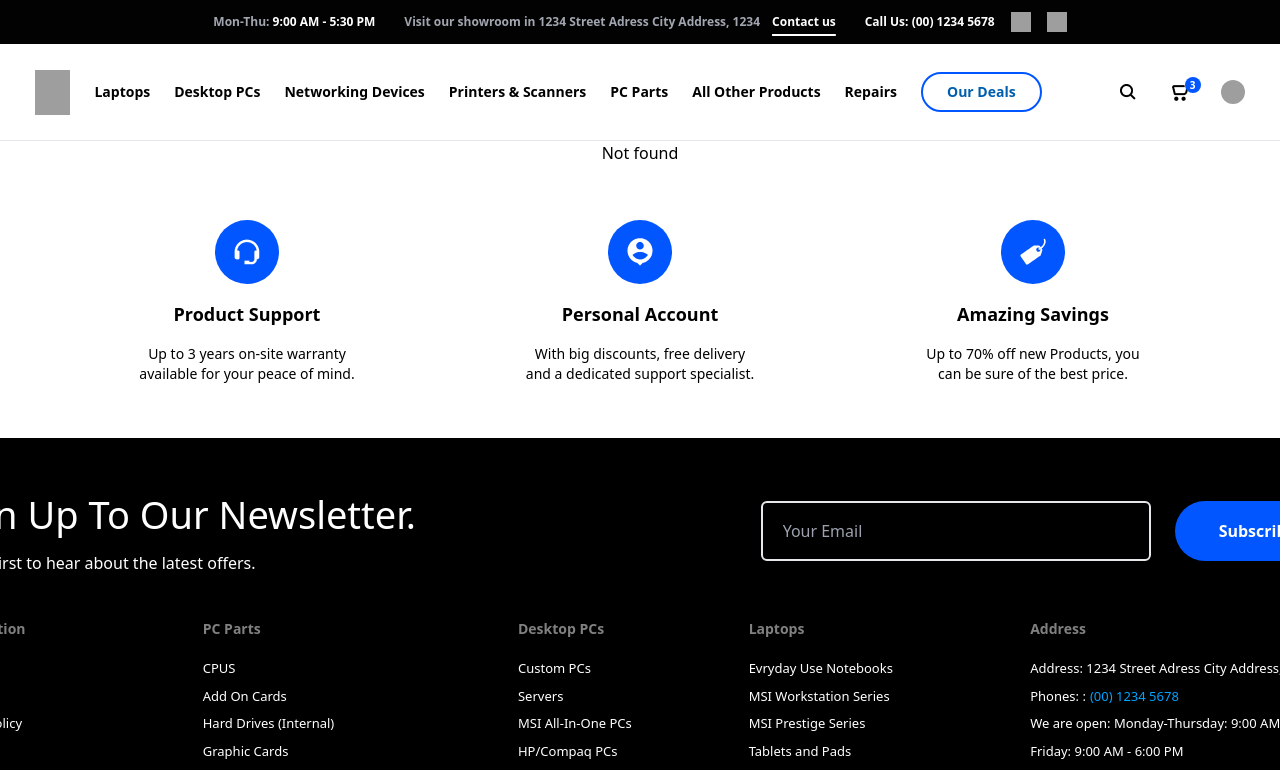
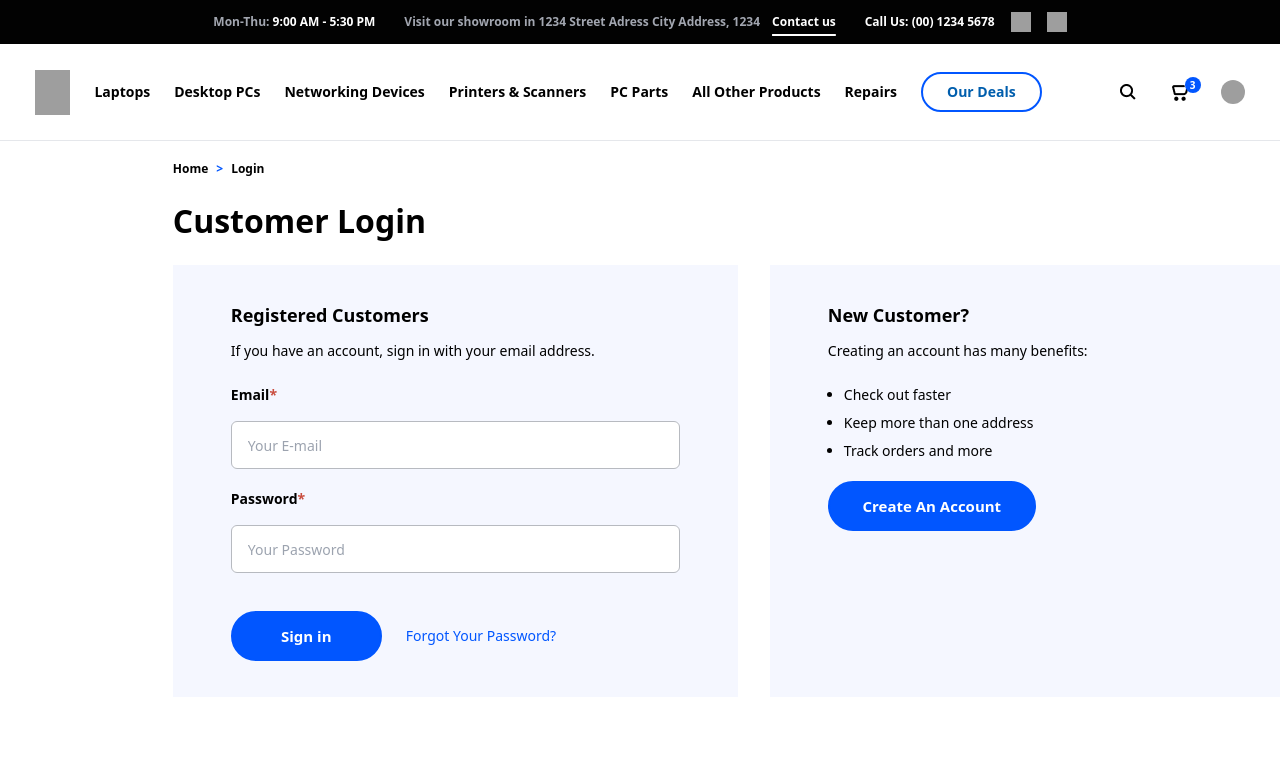
Before and after one commit to whiterabbitTab/tech_store_fst, a React (Vite) app: page /login in a window 1280 px wide. Shown: the top 770 px of the page. Built offline with nearby package versions, Linux system fonts and the light colour scheme; data requests are answered from the project's data file; grey boxes are pictures that could not be loaded.

Commit message:
add registration and login pages

```diff
--- a/src/App.tsx
+++ b/src/App.tsx
@@ -6,6 +6,7 @@ import { ProductLayout } from "./layouts/ProductLayout"
 import { NotFound } from "./components/NotFound/NotFound"
 import { Basket } from "./components/Basket/Basket"
 import { Contact } from "./pages/Contact/Contact"
+import { Auth } from "./pages/Auth/Auth"
 
 export const App = () => {
 
@@ -15,6 +16,7 @@ export const App = () => {
         <Route index element={<Home />} />
         <Route path="/basket" element={<Basket />} />
         <Route path="/contact" element={<Contact />} />
+        <Route path="/login" element={<Auth />} />
         <Route path="/product/*" element={<ProductLayout />}>
           <Route path=":id/*" element={<ProductPage />} />
         </Route>
--- /dev/null
+++ b/src/constants/auth.constants.tsx
@@ -0,0 +1,38 @@
+export const inputValues = [
+  {
+    type: 'email',
+    label: <label htmlFor='email'>Your Email<span>*</span></label>,
+    placeholder: 'Your Email',
+    name: 'email'
+  },
+  {
+    type: 'password',
+    label: <label htmlFor='password'>Your Password<span>*</span></label>,
+    placeholder: 'Your Password',
+    name: 'password'
+  },
+  {
+    type: 'password',
+    label: <label htmlFor='confirmpass'>Confirm Your Password<span>*</span></label>,
+    placeholder: 'Your Password',
+    name: 'confirmpass'
+  },
+  {
+    type: 'text',
+    label: <label htmlFor='username'>Your UserName<span>*</span></label>,
+    placeholder: 'Your UserName',
+    name: 'username'
+  },
+  {
+    type: 'text',
+    label: <label htmlFor='firstname'>Your FirstName</label>,
+    placeholder: 'Your FirstName',
+    name: 'firstname'
+  },
+  {
+    type: 'text',
+    label: <label htmlFor='surname'>Your Surname</label>,
+    placeholder: 'Your Surname',
+    name: 'surname'
+  }
+]
--- /dev/null
+++ b/src/pages/Auth/Auth.tsx
@@ -0,0 +1,66 @@
+import { useState } from 'react';
+import { InputInfo } from '../../components/InputInfo/InputInfo';
+import styles from '../../styles/Auth.module.scss'
+import { inputValues } from '../../constants/auth.constants';
+
+export const Auth = () => {
+
+  const [haveAccount, setHaveAccount] = useState<boolean>(true)
+
+  if (haveAccount) {
+    return(
+      <div className={styles.auth__page}>
+        <div className='flex flex-row text-xs font-semibold'>Home<span className='mx-2 text-[#0156FF]'>{">"}</span>Login</div>
+        <h1>Customer Login</h1>
+        <div className={styles.auth__blocks}>
+          <form className={styles.login__block}>
+            <h1>Registered Customers</h1>
+            <p>If you have an account, sign in with your email address.</p>
+            <InputInfo type='email' placeholder='Your E-mail' name='email' label={<label htmlFor='email'>Email<span>*</span></label>} />
+            <InputInfo type='password' placeholder='Your Password' name='password' label={<label htmlFor='email'>Password<span>*</span></label>} />
+            <div className={styles.buttons}>
+              <button type='submit' className={styles.login__button}>Sign in</button>
+              <button type='button' className={styles.forgot_pass__button}>Forgot Your Password?</button>
+            </div>
+          </form>
+          <div className={styles.new__customer__block}>
+            <h1>New Customer?</h1>
+            <p>Creating an account has many benefits:</p>
+            <ul>
+              <li>Check out faster</li>
+              <li>Keep more than one address</li>
+              <li>Track orders and more</li>
+            </ul>
+            <button onClick={() => setHaveAccount(!haveAccount)} className={styles.createAcc__button}>Create An Account</button>
+          </div>
+        </div>
+      </div>
+    );
+  } else {
+    return (
+      <div className={styles.auth__page}>
+        <div className='flex flex-row text-xs font-semibold'>Home<span className='mx-2 text-[#0156FF]'>{">"}</span>Login</div>
+        <h1>Create An Account</h1>
+        <div className={styles.auth__blocks}>
+          <form className={styles.login__block}>
+            <h1 className='w-full text-center'>Complete Forms</h1>
+            {inputValues.map((input, i) => {
+              return <InputInfo placeholder={input.placeholder} type={input.type} label={input.label} name={input.name} />
+            })}
+            <button className={`${styles.createAcc__button} ml-[25%] mt-8`}>Create An Account</button>
+          </form>
+          <div className={styles.new__customer__block}>
+            <h1>New Customer?</h1>
+            <p>Creating an account has many benefits:</p>
+            <ul>
+              <li>Check out faster</li>
+              <li>Keep more than one address</li>
+              <li>Track orders and more</li>
+            </ul>
+            <button onClick={() => setHaveAccount(!haveAccount)} className={styles.haveAcc__button}>I Have An Account</button>
+          </div>
+        </div>
+      </div>
+    )
+  }
+};
--- a/src/pages/Contact/Contact.tsx
+++ b/src/pages/Contact/Contact.tsx
@@ -20,8 +20,6 @@ export const Contact = () => {
             return <InputInfo key={i} placeholder={el.placeholder} type={el.type} label={el.label} name={el.name} />
           })}
         </div>
-        {/* <InputInfo placeholder={'Jot us a note and we’ll get back to you as quickly as possible'} type={'text'} label={<label>What’s on your mind? <span>*</span></label>} name={'message'} height={236} />
-         */}
         <div className='mt-3 flex flex-col gap-y-4 h-[236px]'>
           <label htmlFor="message">What’s on your mind? <span>*</span></label>
           <textarea className='min-h-[200px]' name="message"></textarea>
--- /dev/null
+++ b/src/styles/Auth.module.scss
@@ -0,0 +1,56 @@
+@use '../styles/Contact.module.scss' as cu;
+
+.auth__page {
+  @apply flex flex-col w-[73%] gap-y-5 py-5;
+
+
+  & > h1 {
+    @apply font-semibold text-[32px];
+  }
+
+  .auth__blocks {
+    @apply flex gap-x-8 mx-auto;
+
+    .login__block, .new__customer__block {
+      @apply flex flex-col px-[58px] gap-y-3 py-9 bg-[#F5F7FF] w-[565px];
+
+      h1 {
+        @apply font-bold text-lg;
+      }
+      p {
+        @apply font-normal text-sm;
+      }
+
+      ul {
+        @apply mt-3;
+        li {
+        @apply font-normal text-sm mb-2 list-disc ml-4;
+      }
+      }
+
+      .buttons {
+        @apply flex items-center gap-x-6 mt-[30px];
+
+        .login__button {
+          @include cu.submitButton($width: 151px);
+        }
+
+        .forgot_pass__button {
+          @apply transition-all duration-200 hover:opacity-70 text-[#0156FF] text-sm font-medium;
+        }
+      }
+
+      .createAcc__button, .haveAcc__button {
+        @include cu.submitButton($width: 208px);
+      }
+    }
+
+    .new__customer__block {
+      @apply max-h-[432px];
+    }
+
+    @include cu.inputStyle();
+  }
+
+
+}
--- a/src/styles/Contact.module.scss
+++ b/src/styles/Contact.module.scss
@@ -1,3 +1,22 @@
+@mixin inputStyle() {
+  input, textarea {
+    @apply transition-[border] duration-200 focus:outline-[#518ceb] hover:border-[#518ceb] px-4 h-[50px] border border-[#b7bac0] rounded-md py-3 placeholder:text-sm placeholder:font-light;
+  }
+
+  label {
+    @apply font-semibold text-sm;
+
+    span {
+      @apply text-[#C94D3F];
+    }
+  }
+}
+
+@mixin submitButton($width) {
+  @apply transition-all duration-200 hover:bg-white hover:text-[#0156FF] text-center bg-[#0156FF] text-white h-[50px] text-[15px] font-semibold border-2 rounded-[50px] border-[#0156FF];
+  width: $width;
+}
+
 .contact__page {
   @apply flex w-[73%] gap-x-16 py-5 h-[822px];
 
@@ -17,21 +36,12 @@
       grid-template-columns: repeat(2, 50%);
     }
 
-    input, textarea {
-      @apply transition-[border] duration-200 focus:outline-[#518ceb] hover:border-[#518ceb] px-4 h-[50px] border border-[#b7bac0] rounded-md py-3 placeholder:text-sm placeholder:font-light;
+    @include inputStyle();
+
+    .submit__button {
+      @include submitButton($width: 151px);
     }
 
-    label {
-      @apply font-semibold text-sm;
-
-      span {
-        @apply text-[#C94D3F];
-      }
-    }
-
-    .submit__button {
-      @apply transition-all duration-200 hover:bg-white hover:text-[#0156FF] text-center bg-[#0156FF] text-white w-[151px] h-[50px] text-sm font-semibold border-2 rounded-[50px] border-[#0156FF];
-    }
   }
 
   .info__block {
```
